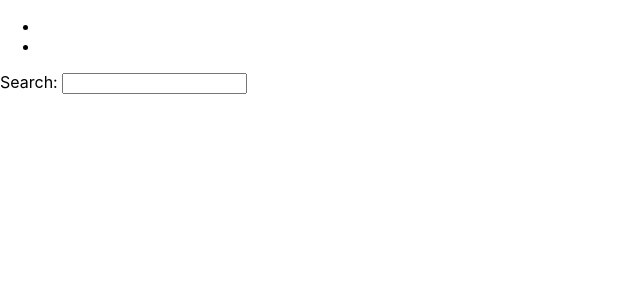
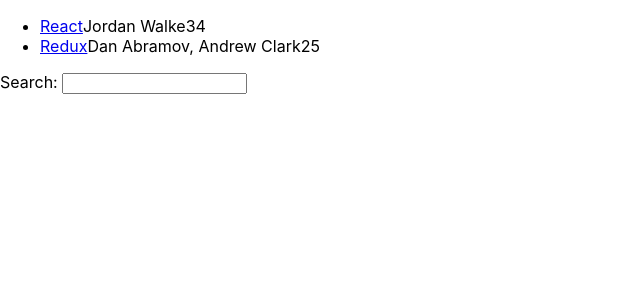
Before and after one commit to leejlaa/first-react-app, a React (Create React App) app: page / in a window 1280 px wide. Shown: the top 300 px of the page, without its empty margins (0-640 px from the left). Built offline with nearby package versions, Linux system fonts and the light colour scheme.

Commit message:
updated object destruction

```diff
--- a/src/App.js
+++ b/src/App.js
@@ -31,12 +31,14 @@
 // console.log(lejla.getName);
 
 const  Item = ({
-  title,
-  url,
-  author,
-  num_comments,
-  points,
-  },) => (
+  item: {
+    title,
+    url,
+    author,
+    num_comments,
+    points,
+  },
+  }) => (
     <div>
       <li>
                 <span>
```
